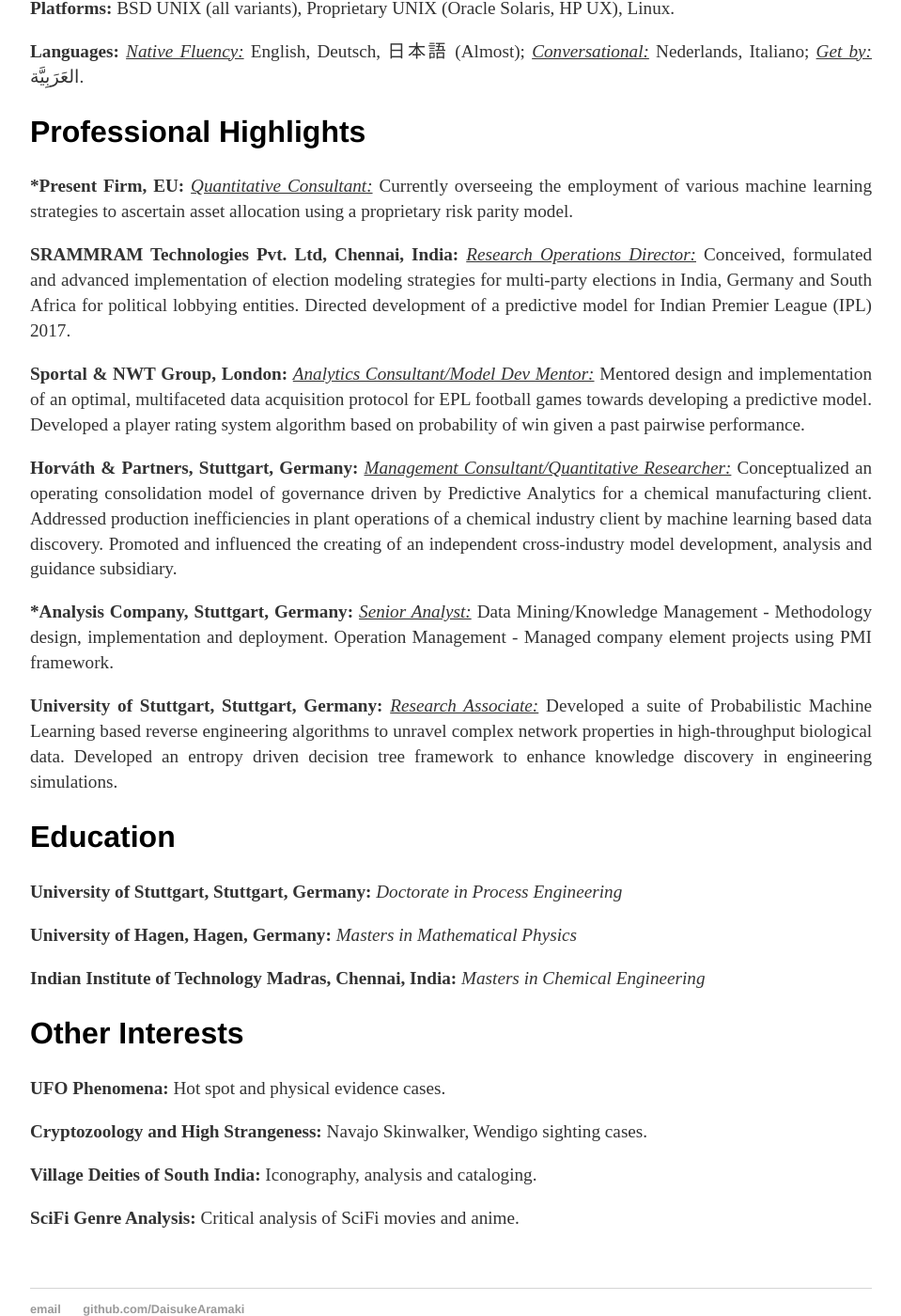
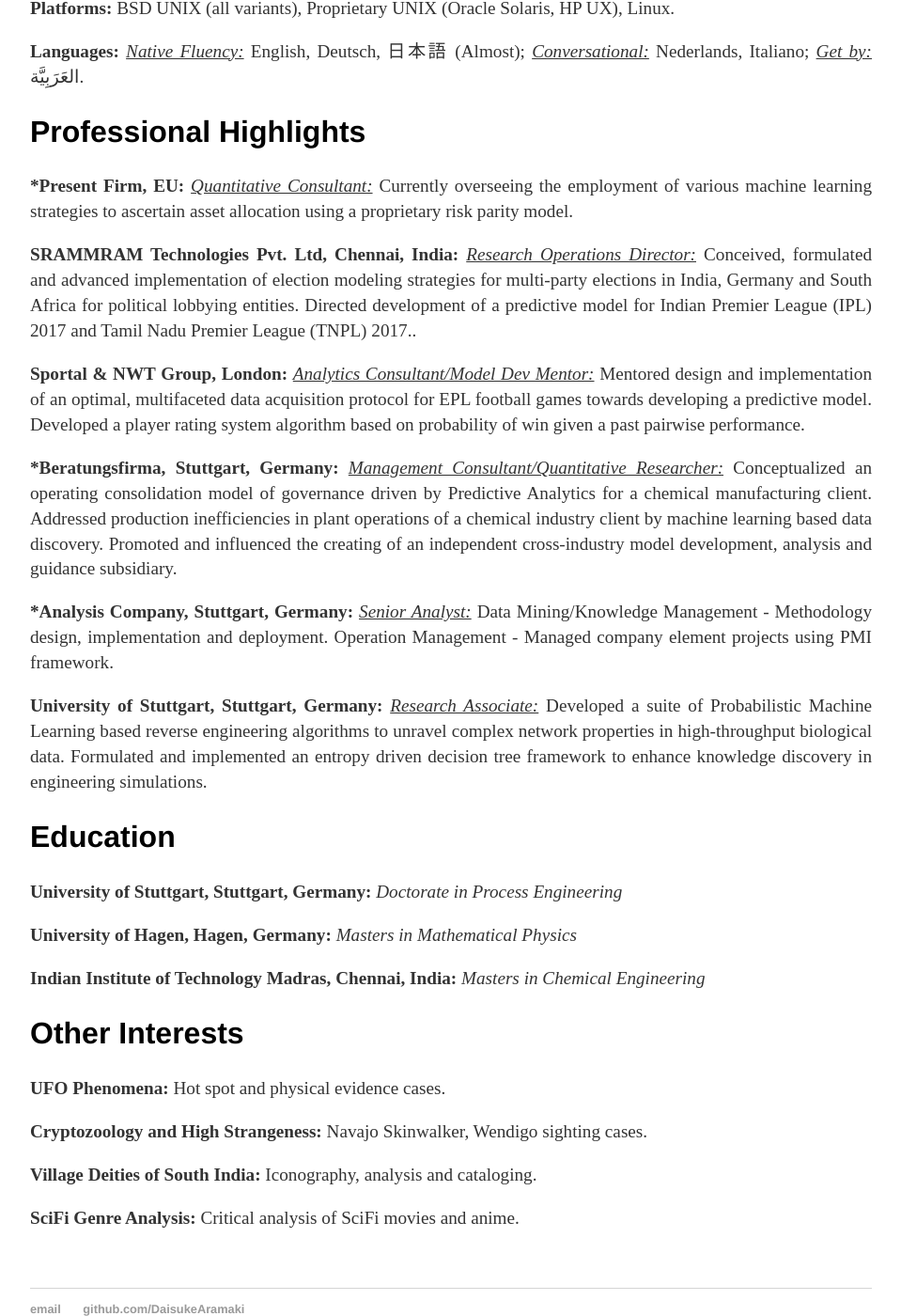
Before and after one commit to DaisukeAramaki/DaisukeAramaki.github.io, a Jekyll site: the page built from cv/index.html, in a window 1280 px wide and 1400 px high, scrolled down 676 px. Shown: the whole window at 94% size, without its empty margins (160-1119 px from the left). Built offline with Jekyll 4.4.1, drawn with Linux system fonts in a browser that asks for light colours.

Commit message:
Minor changes

```diff
--- a/cv/index.html
+++ b/cv/index.html
@@ -30,14 +30,14 @@
 
 		                        <h2>Professional Highlights</h2>
 		<p style='text-align: justify;'><strong>*Present Firm, EU: </strong><em><u>Quantitative Consultant:</u></em> Currently overseeing the employment of various machine learning strategies to ascertain asset allocation using a proprietary risk parity model.</p>
-		<p style='text-align: justify;'><strong>SRAMMRAM Technologies Pvt. Ltd, Chennai, India: </strong><em><u>Research Operations Director:</u></em> Conceived, formulated and advanced implementation of election modeling strategies for multi-party elections in India, Germany and South Africa for political lobbying entities. Directed development of a predictive model for Indian Premier League (IPL) 2017.</p>
+		<p style='text-align: justify;'><strong>SRAMMRAM Technologies Pvt. Ltd, Chennai, India: </strong><em><u>Research Operations Director:</u></em> Conceived, formulated and advanced implementation of election modeling strategies for multi-party elections in India, Germany and South Africa for political lobbying entities. Directed development of a predictive model for Indian Premier League (IPL) 2017 and Tamil Nadu Premier League (TNPL) 2017..</p>
 		<p style='text-align: justify;'><strong>Sportal & NWT Group, London: </strong><em><u>Analytics Consultant/Model Dev Mentor:</u></em> Mentored design and implementation of an optimal, multifaceted data acquisition protocol for EPL football games towards developing a predictive model. Developed a player rating system algorithm based on probability of win given a past pairwise performance.</p>
 
-		<p style='text-align: justify;'><strong>Horv&#225;th & Partners, Stuttgart, Germany: </strong><em><u>Management Consultant/Quantitative Researcher:</u></em> Conceptualized an operating consolidation model of governance driven by Predictive Analytics for a chemical manufacturing client. Addressed production inefficiencies in plant operations of a chemical industry client by machine learning based data discovery. Promoted and influenced the creating of an independent cross-industry model development, analysis and guidance subsidiary.</p>
+		<p style='text-align: justify;'><strong>*Beratungsfirma, Stuttgart, Germany: </strong><em><u>Management Consultant/Quantitative Researcher:</u></em> Conceptualized an operating consolidation model of governance driven by Predictive Analytics for a chemical manufacturing client. Addressed production inefficiencies in plant operations of a chemical industry client by machine learning based data discovery. Promoted and influenced the creating of an independent cross-industry model development, analysis and guidance subsidiary.</p>
 
 		<p style='text-align: justify;'><strong>*Analysis Company, Stuttgart, Germany: </strong><em><u>Senior Analyst:</u></em> Data Mining/Knowledge Management - Methodology design, implementation and deployment. Operation Management - Managed company element projects using PMI framework.</p>
 
-		<p style='text-align: justify;'><strong>University of Stuttgart, Stuttgart, Germany: </strong><em><u>Research Associate:</u></em> Developed a suite of Probabilistic Machine Learning based reverse engineering algorithms to unravel complex network properties in high-throughput biological data. Developed an entropy driven decision tree framework to enhance knowledge discovery in engineering simulations.</p>
+		<p style='text-align: justify;'><strong>University of Stuttgart, Stuttgart, Germany: </strong><em><u>Research Associate:</u></em> Developed a suite of Probabilistic Machine Learning based reverse engineering algorithms to unravel complex network properties in high-throughput biological data. Formulated and implemented an entropy driven decision tree framework to enhance knowledge discovery in engineering simulations.</p>
 
 	                                <h2>Education</h2>
 		<p style='text-align: justify;'><strong>University of Stuttgart, Stuttgart, Germany: </strong><em> Doctorate in Process Engineering</em></p>
```
